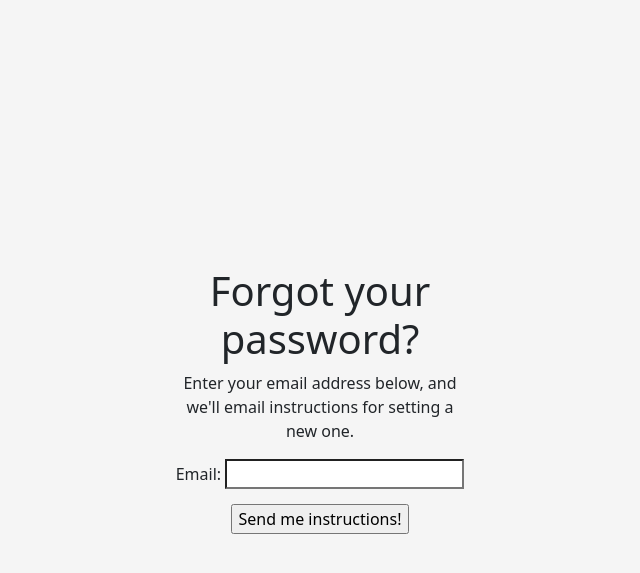
After one commit to rlaneyjr/DjangoGolf, a Django app: page /accounts/password_reset/ in a window 1280 px wide. The commit adds this page. Shown: the top 573 px of the page, without its empty margins (320-960 px from the left). Run offline with Django 4.2, Linux system fonts and the light colour scheme; parts of the project's set-up code (start-up, migrations or seed data) failed here and were passed over.

Commit message:
Added method to reset password

```diff
--- a/app/golf_project/urls.py
+++ b/app/golf_project/urls.py
@@ -37,6 +37,7 @@ urlpatterns = [
         name="django-registration-register",
     ),
     path("accounts/", include("django_registration.backends.activation.urls")),
+    path("accounts/", include("django.contrib.auth.urls")),
     path("api/schema/", SpectacularAPIView.as_view(), name="api-schema"),
     path(
         "api/docs/",
--- a/app/templates/registration/login.html
+++ b/app/templates/registration/login.html
@@ -32,6 +32,9 @@
     <a href="{% url 'django_registration_register' %}" class="w-100 btn btn-lg btn-secondary mt-2">
         Register
     </a>
+    <a href="{% url 'password_reset' %}" class="w-100 btn btn-lg btn-secondary mt-2">
+        Reset Password
+    </a>
     <p class="mt-5 mb-3 text-muted">&copy; 2023</p>
 </form>
 {% endblock %}
--- /dev/null
+++ b/app/templates/registration/password_reset_form.html
@@ -0,0 +1,14 @@
+{% extends 'registration/base-auth.html' %}
+
+{% block page_title %}Forgot Your Password?{% endblock %}
+
+{% block content %}
+    <h1>Forgot your password?</h1>
+    <p>Enter your email address below, and we'll email instructions for setting a new one.</p>
+
+    <form method="POST">
+        {% csrf_token %}
+        {{ form.as_p }}
+        <input type="submit" value="Send me instructions!">
+    </form>
+{% endblock %}
```
Also changed, not shown: app/templates/registration/password_reset_done.html (added, +8 -0 lines).
